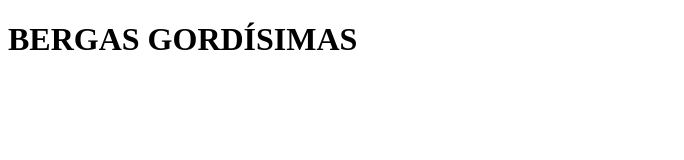
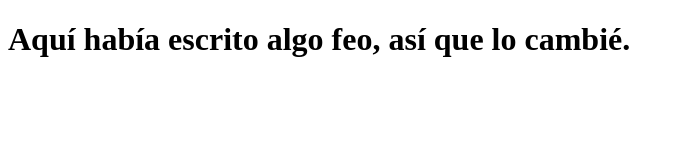
Before and after one commit to Leito131/proba-repo-paulo, a plain HTML site: page index2.html in a window 1280 px wide. Shown: the whole page, without its empty margins (0-684 px from the left). Drawn offline with Linux system fonts and the light colour scheme.

Commit message:
Quitando lo feo

```diff
--- a/index2.html
+++ b/index2.html
@@ -7,6 +7,6 @@
     <title>Document</title>
 </head>
 <body>
-    <h1>BERGAS GORDÍSIMAS</h1>
+    <h1>Aquí había escrito algo feo, así que lo cambié.</h1>
 </body>
 </html>
```
